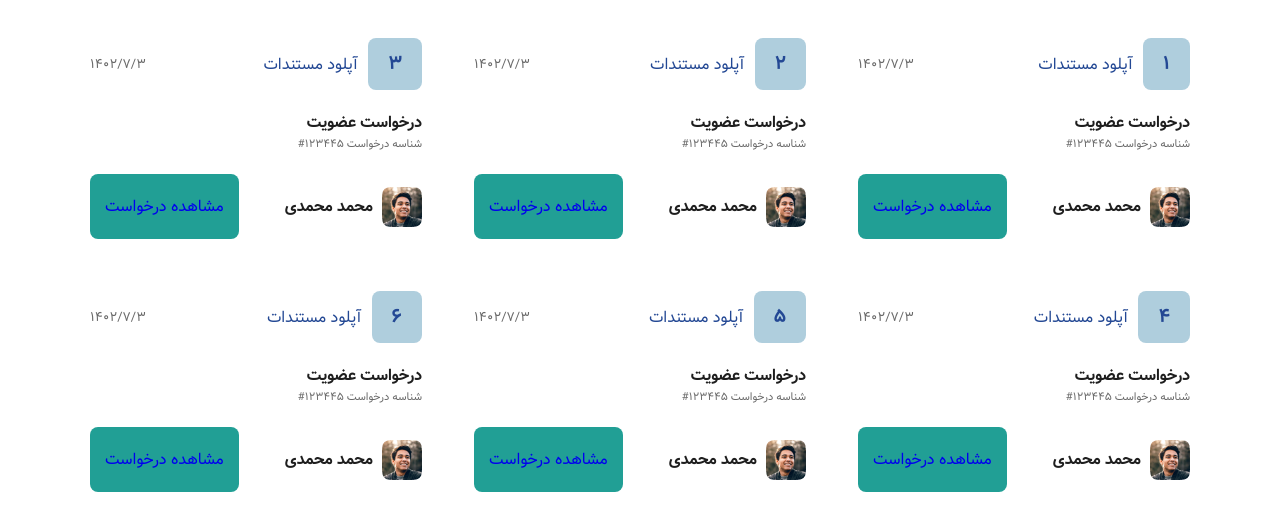
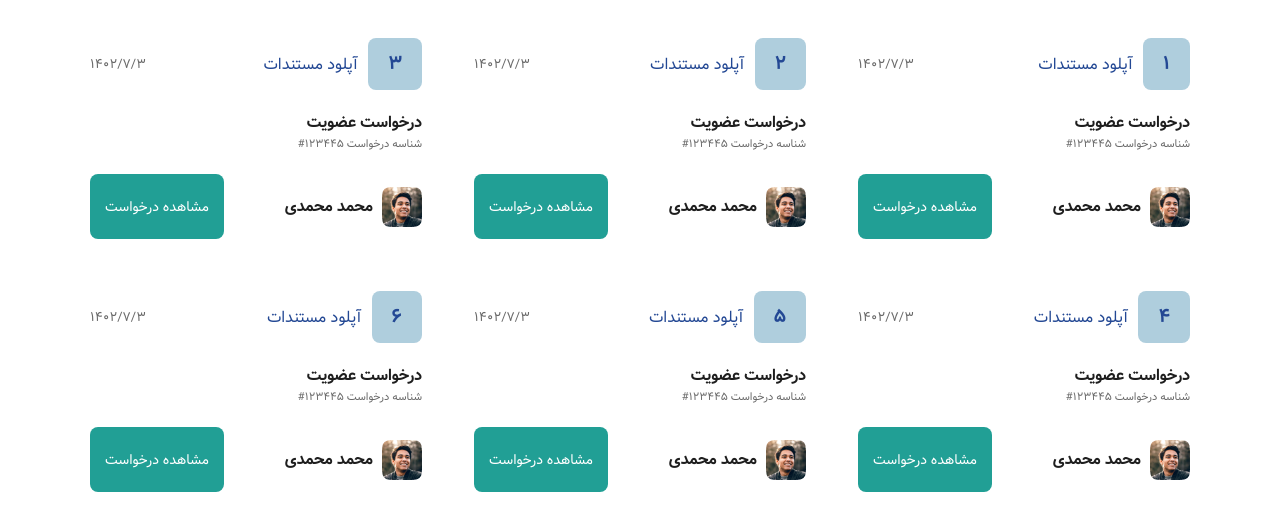
Before and after one commit to Alireeisi/Bootcamp-Task-1, a plain HTML site: page index.html in a window 1280 px wide. Shown: the part 118-648 px from the top of the page. Drawn offline with Linux system fonts and the light colour scheme.

Commit message:
change style file

```diff
--- a/css/style.css
+++ b/css/style.css
@@ -161,9 +161,11 @@ button {
 /*BUUTON*/
 .btn-request {
     background-color: var(--color-btn);
-    color: var(--color-primary);
     padding: 1.8rem 1.5rem;
     border-radius: 8px;
+}
+.btn-request a{
+    color: var(--color-primary);
     font-size: 1.4rem;
 }
 
```
